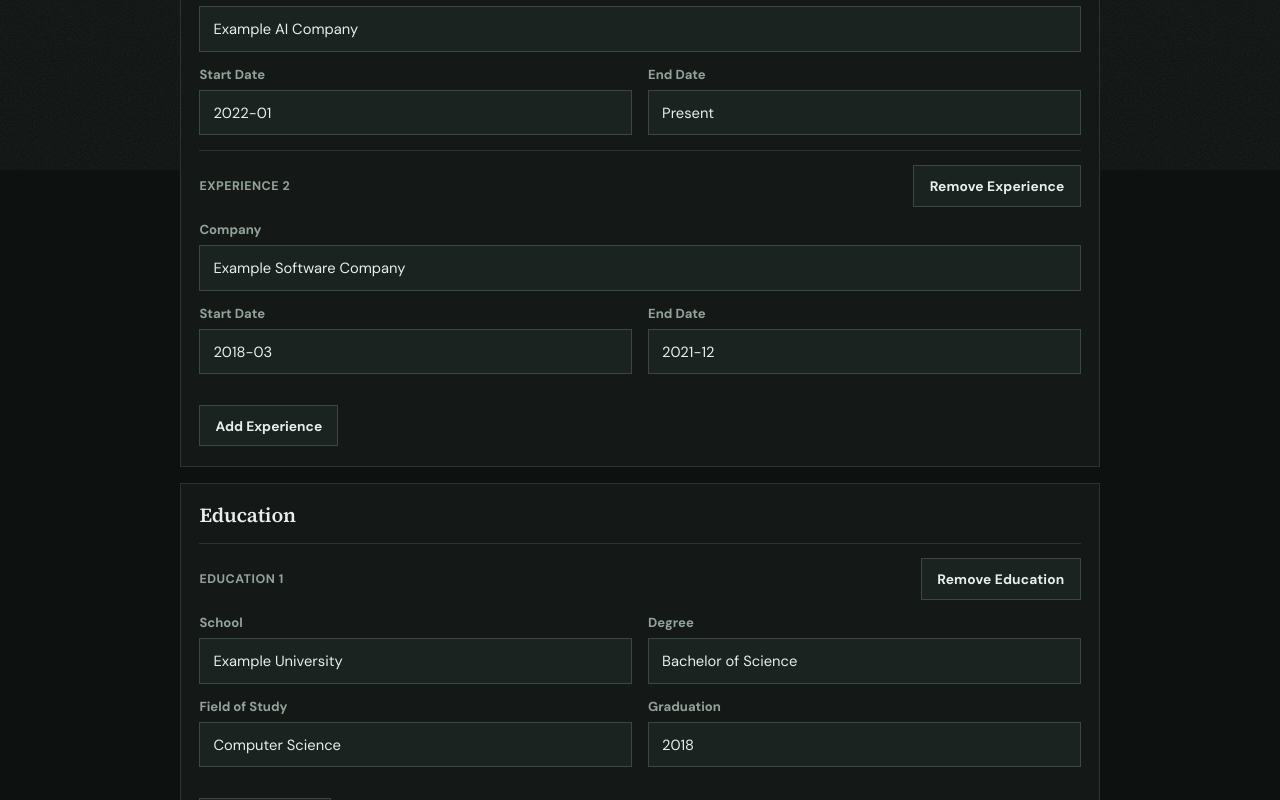
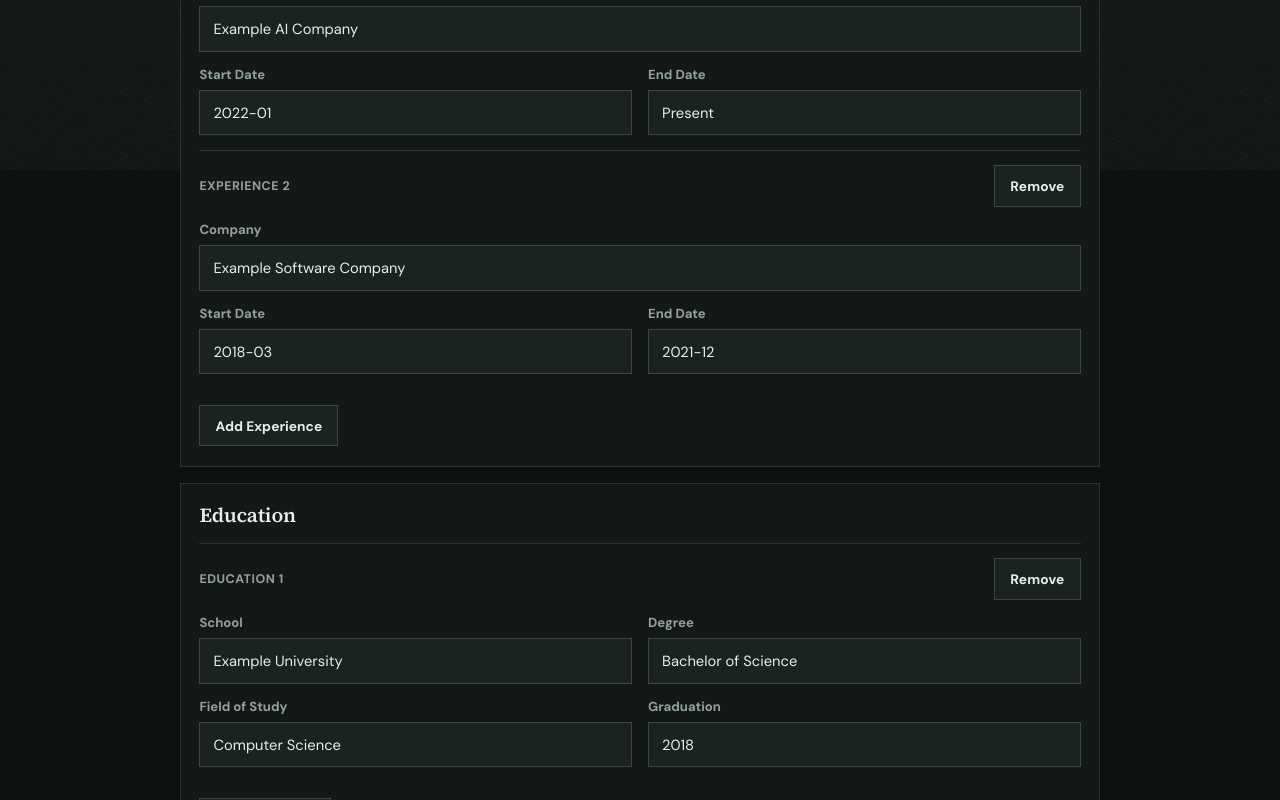
Before and after one commit to mathen-stack/cursor_2, a Next.js app in the folder resume-generator-shell/apps/web/: page / in a window 1280 px wide. Shown: the part 630-1430 px from the top of the page. Built offline with nearby package versions, Linux system fonts and the light colour scheme.

Commit message:
Shorten remove button labels
Co-authored-by: mathen-stack <mathen-stack@users.noreply.github.com>

```diff
--- a/resume-generator-shell/apps/web/app/components/resume-generator.tsx
+++ b/resume-generator-shell/apps/web/app/components/resume-generator.tsx
@@ -336,7 +336,7 @@ export default function ResumeGenerator() {
                   disabled={profile.careerHistory.length === 1}
                   onClick={() => removeCareer(index)}
                 >
-                  Remove Experience
+                  Remove
                 </button>
               </div>
               <div className="profile-grid">
@@ -405,7 +405,7 @@ export default function ResumeGenerator() {
                   className="secondary-action entry-remove"
                   onClick={() => removeEducation(index)}
                 >
-                  Remove Education
+                  Remove
                 </button>
               </div>
               <div className="profile-grid">
```
